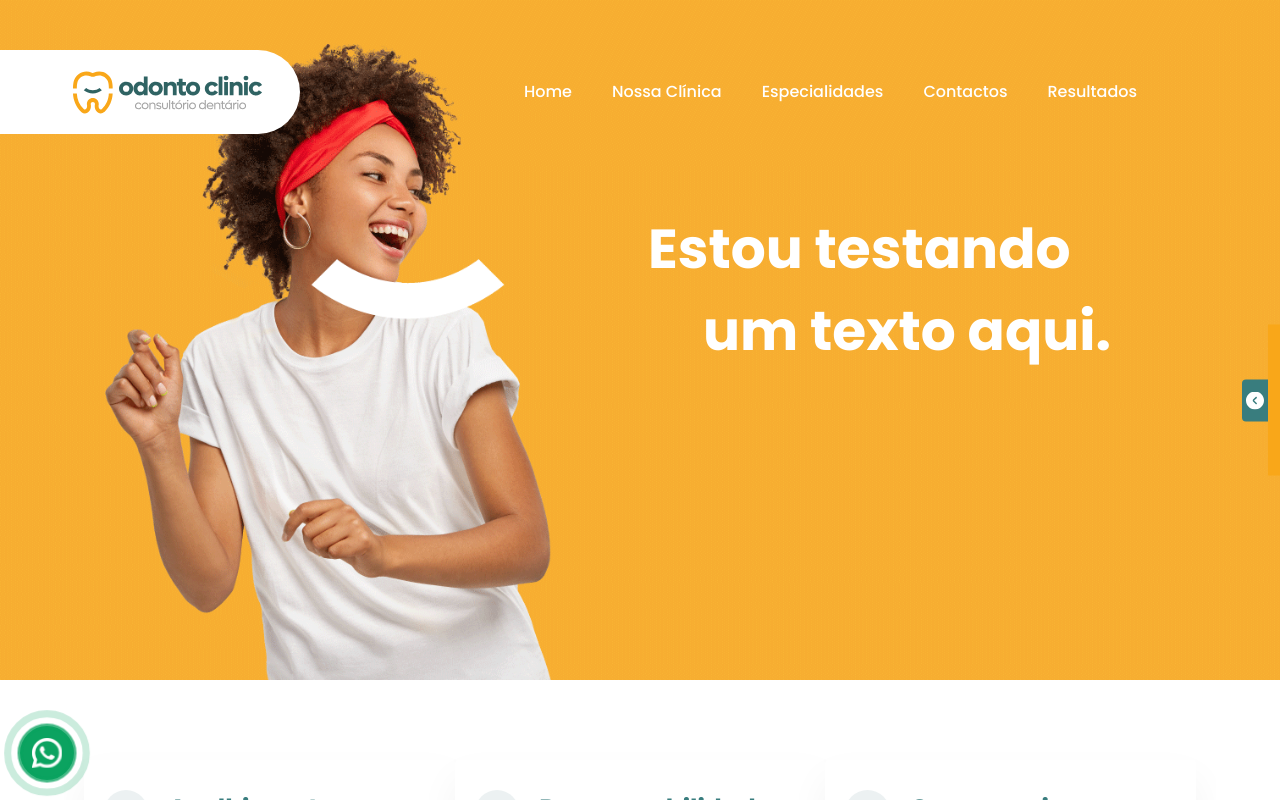
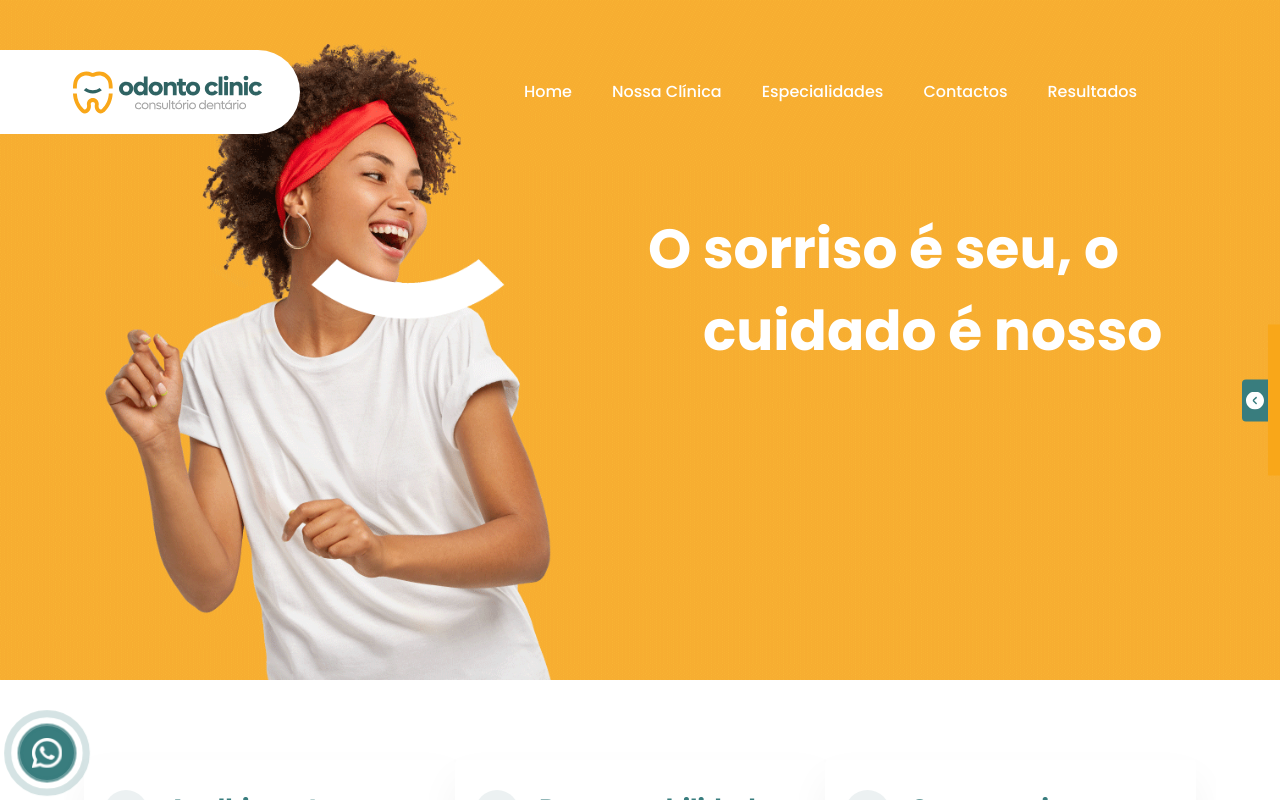
Before and after one commit to medesign-angola/odonto-clinic, an Angular app: page / in a window 1280 px wide. Both pictures are taken after a click on the element 1235 px from the left and 336 px from the top of the page. Shown: the top 800 px of the page. Built offline with nearby package versions, Linux system fonts and the light colour scheme; no server answers.

Commit message:
docs updated

```diff
--- a/src/app/app.component.css
+++ b/src/app/app.component.css
@@ -124,7 +124,7 @@ header.is-scrolling-extend .menu ul li a, header.is-scrolling .menu ul li a{
 
 .first-arc, .second-arc{
     /* background-color: yellow; */
-    border: 2px solid #0ba360;
+    border: 2px solid var(--secondary-color);
     padding: 10px;
     /* transform: scale(4); */
     position: absolute;
--- a/src/app/app.component.html
+++ b/src/app/app.component.html
@@ -98,7 +98,7 @@
   </div>
 
   <div class="relative">
-    <div class="whatsapp-fixed cursor-pointer p-3 fixed flex justify-center items-center bottom-5 rounded-full left-5 z-[11] bg-[#0ba360]" (click)="openWhatsapp()">
+    <div class="whatsapp-fixed cursor-pointer p-3 fixed flex justify-center items-center bottom-5 rounded-full left-5 z-[11] bg-secondary" (click)="openWhatsapp()">
       <div class="first-arc"></div>
       <div class="second-arc"></div>
       <div class="icon relative">
--- a/src/app/banner/banner.component.html
+++ b/src/app/banner/banner.component.html
@@ -15,16 +15,16 @@
         <div class="second-text"
         [ngClass]="{'active': this.secondTextIsActive, 'not-active': !this.secondTextIsActive}"
         >
-          <p><span class="trns-one">Estou testando </span></p>
-          <p><span class="trns-two">um texto aqui.</span></p>
+          <p><span class="trns-one">O sorriso é seu, o </span></p>
+          <p><span class="trns-two">cuidado é nosso</span></p>
         </div>
 
-        <div class="second-text"
+        <!-- <div class="second-text"
         [ngClass]="{'active': this.thirdTextIsActive, 'not-active': !this.thirdTextIsActive}"
         >
           <p><span class="trns-one">Estou testando mais </span></p>
           <p><span class="trns-two">um texto aqui.</span></p>
-        </div>
+        </div> -->
       </div>
     </div>
 
--- a/src/app/banner/banner.component.ts
+++ b/src/app/banner/banner.component.ts
@@ -39,18 +39,18 @@ export class BannerComponent implements OnInit {
     if(this.firstTextIsActive){
       this.firstTextIsActive = false;
       this.secondTextIsActive = true;
-      this.thirdTextIsActive = false;
+      // this.thirdTextIsActive = false;
 
     }else if(this.secondTextIsActive){
-      this.firstTextIsActive = false;
+      this.firstTextIsActive = true;
       this.secondTextIsActive = false;
-      this.thirdTextIsActive = true;
+      // this.thirdTextIsActive = true;
 
     }else if(this.thirdTextIsActive){
 
-      this.firstTextIsActive = true;
-      this.secondTextIsActive = false;
-      this.thirdTextIsActive = false;
+      // this.firstTextIsActive = true;
+      // this.secondTextIsActive = false;
+      // this.thirdTextIsActive = false;
 
     }
   }
```
Also changed, not shown: 77 other files (tests, documents, lock files or other folders).
